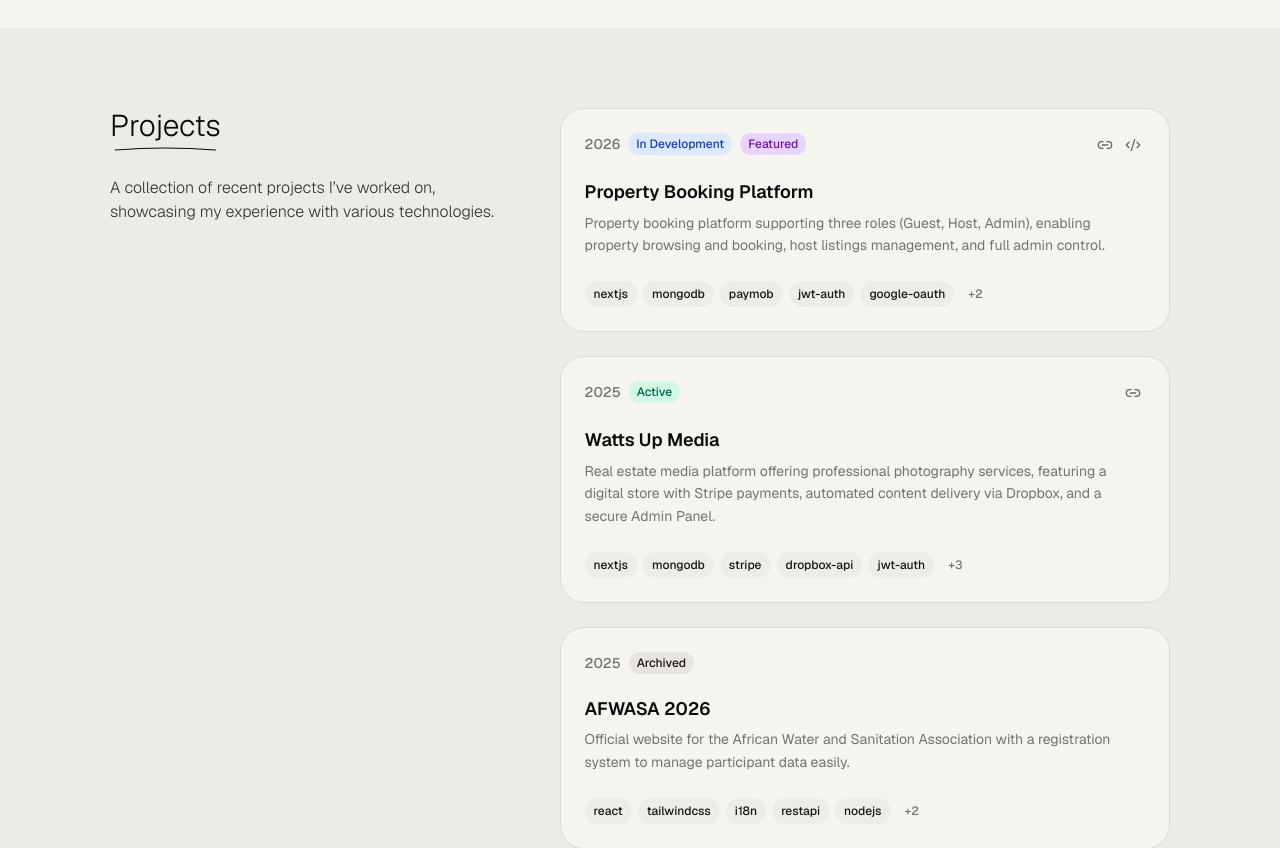
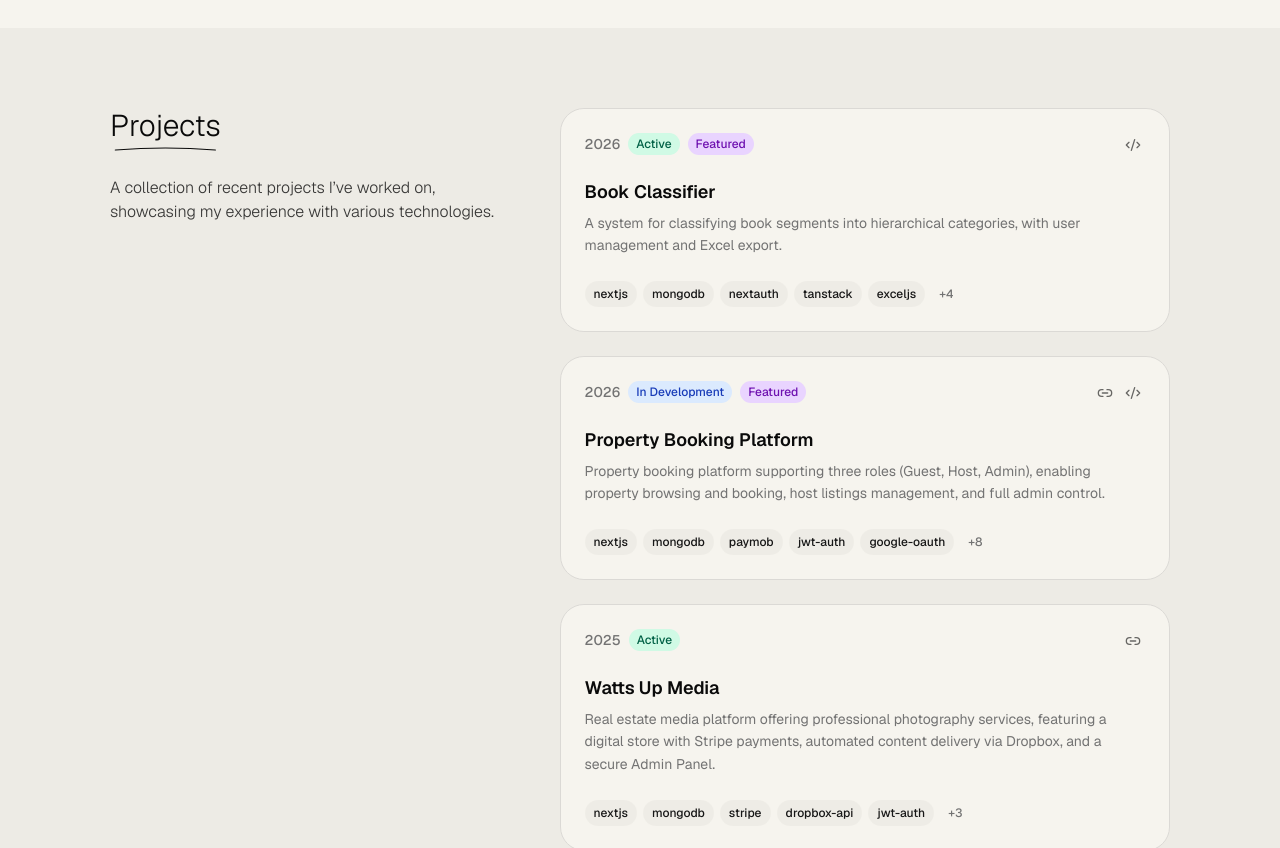
Before and after one commit to abdallanoor/portfolio, a Next.js app: page /en in a window 1280 px wide. Shown: the part 1100-1948 px from the top of the page. Built offline with nearby package versions, Linux system fonts and the light colour scheme.

Commit message:
Add new project "Book Classifier"

```diff
--- a/components/home/projects.tsx
+++ b/components/home/projects.tsx
@@ -7,6 +7,25 @@ export default function Projects() {
   const t = useTranslations("projects");
 
   const projectsData: ProjectData[] = [
+    {
+      year: "2026",
+      status: "active",
+      featured: true,
+      docsUrl: "https://github.com/abdallanoor/book-classifier",
+      title: t("list.8.title"),
+      description: t("list.8.description"),
+      technologies: [
+        "nextjs",
+        "mongodb",
+        "nextauth",
+        "tanstack",
+        "exceljs",
+        "zod",
+        "react-hook-form",
+        "tailwindcss",
+        "shadcn-ui",
+      ],
+    },
     {
       year: "2026",
       status: "in-development",
@@ -21,8 +40,14 @@ export default function Projects() {
         "paymob",
         "jwt-auth",
         "google-oauth",
+        "google-maps",
+        "twilio",
         "cloudinary",
         "nodemailer",
+        "zod",
+        "react-hook-form",
+        "shadcn-ui",
+        "tailwindcss",
       ],
     },
     {
--- a/messages/ar.json
+++ b/messages/ar.json
@@ -4,7 +4,7 @@
     "description": "الموقع الشخصي لعبدالله نور، مهندس برمجيات."
   },
   "header": {
-    "name": "عبدالله نور",
+    "name": "عبدالله.",
     "toggleTheme": "تبديل الثيم",
     "menu": "القائمة",
     "links": {
@@ -73,6 +73,10 @@
       {
         "title": "منصة حجز العقارات",
         "description": "منصة حجز عقارات تدعم ثلاثة أدوار (ضيف، مضيف، مسؤول)، وتتيح تصفح وحجز العقارات، وإدارة قوائم المضيفين، وتحكم كامل للمسؤول."
+      },
+      {
+        "title": "مصنّف الكتب",
+        "description": "نظام لتصنيف فقرات الكتب ضمن تصنيفات هرمية، مع إدارة المستخدمين وتصدير البيانات."
       }
     ]
   },
--- a/messages/en.json
+++ b/messages/en.json
@@ -4,7 +4,7 @@
     "description": "Portfolio website of Abdallah Noor, Software Engineer."
   },
   "header": {
-    "name": "Abdallah Noor",
+    "name": "Abdallah.",
     "toggleTheme": "Toggle theme",
     "menu": "Menu",
     "links": {
@@ -73,6 +73,10 @@
       {
         "title": "Property Booking Platform",
         "description": "Property booking platform supporting three roles (Guest, Host, Admin), enabling property browsing and booking, host listings management, and full admin control."
+      },
+      {
+        "title": "Book Classifier",
+        "description": "A system for classifying book segments into hierarchical categories, with user management and Excel export."
       }
     ]
   },
```
